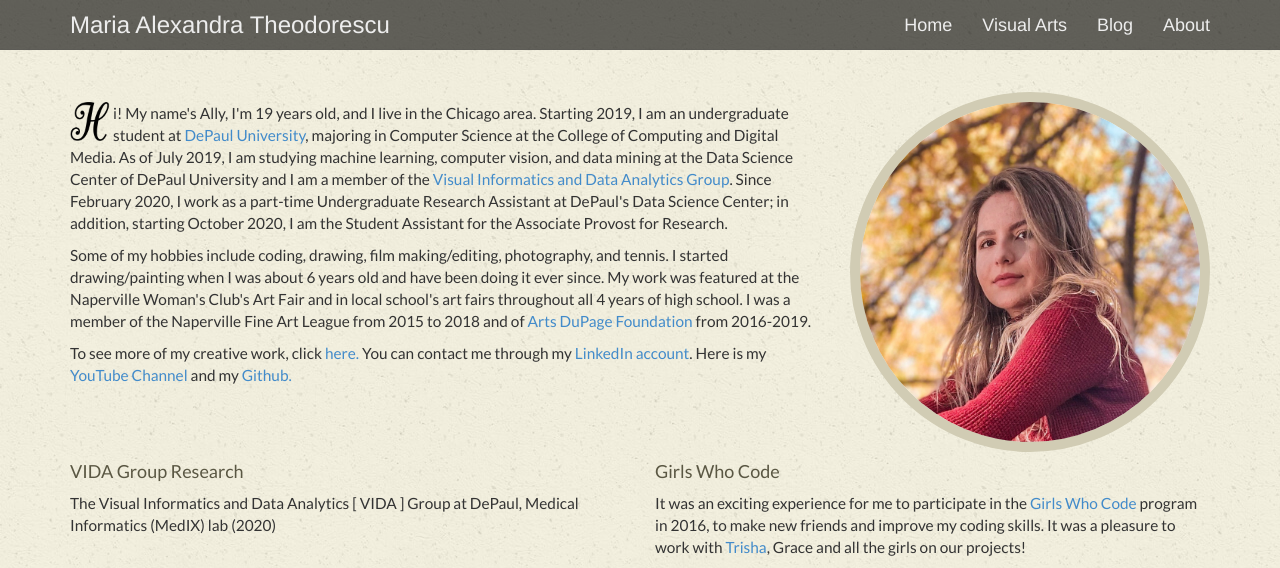
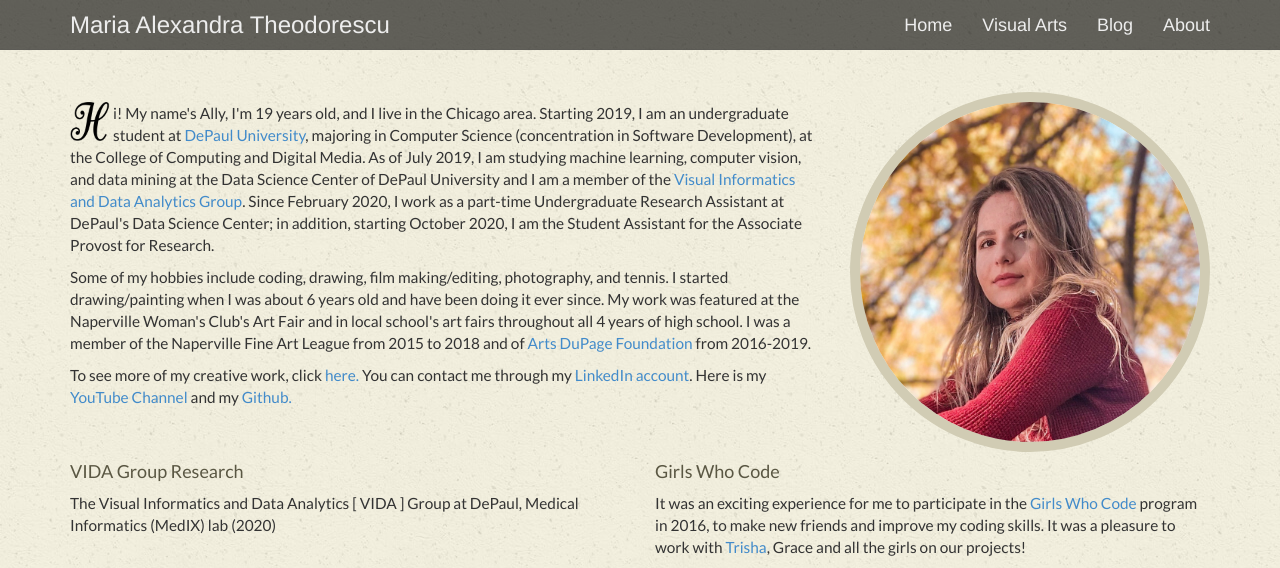
Before and after one commit to allyth/allyth, a Jekyll site: the page built from about.html, in a window 1280 px wide and 1165 px high. Shown: the top 568 px of the window. Built offline with Jekyll 4.4.1, drawn with Linux system fonts in a browser that asks for light colours; some web fonts are replaced; grey boxes are pictures that could not be loaded.

Commit message:
Edit about

```diff
--- a/about.html
+++ b/about.html
@@ -20,7 +20,7 @@
         <div class="col-sm-7 col-md-8">
             <div style="padding: 10px 0px;">
                 <img style="float: left; width:40px; margin-right: 3px;" src="/img/site/H.png">
-                <p id="first-para1">i! My name's Ally, I'm 19 years old, and I live in the Chicago area. Starting 2019, I am an      undergraduate student at <a href="https://www.cdm.depaul.edu/Pages/default.aspx">DePaul University</a>, majoring in Computer Science at the College of Computing and Digital Media.
+                <p id="first-para1">i! My name's Ally, I'm 19 years old, and I live in the Chicago area. Starting 2019, I am an      undergraduate student at <a href="https://www.cdm.depaul.edu/Pages/default.aspx">DePaul University</a>, majoring in Computer Science (concentration in Software Development), at the College of Computing and Digital Media.
                 As of July 2019, I am studying machine learning, computer vision, and data mining at the Data Science Center of DePaul University and I am a member of the <a href="http://facweb.cs.depaul.edu research/vc/students.html">Visual Informatics and Data Analytics Group</a>. Since February 2020, I work as a part-time Undergraduate Research Assistant at DePaul's Data Science Center; in addition, starting October 2020, I am the Student Assistant for the Associate Provost for Research. </p>
 
                 <p>Some of my hobbies include coding, drawing, film making/editing, photography, and tennis. I started drawing/painting when I was about 6 years old and have been doing it ever since.
```
